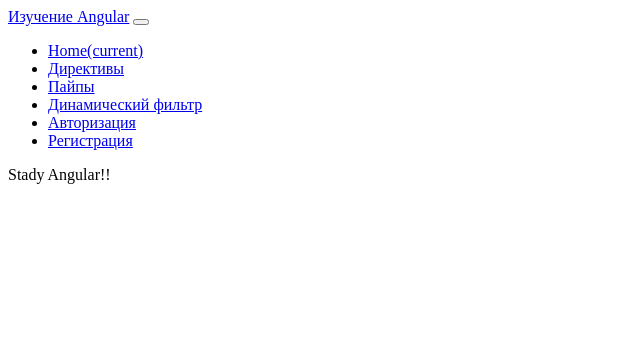
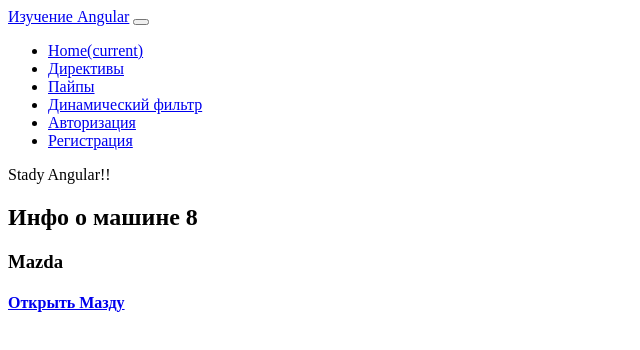
Before and after one commit to andreiHi/study_angular, an Angular app: page /cars/8/Mazda in a window 1280 px wide. Before the commit this address led to /. Shown: the top 350 px of the page, without its empty margins (0-640 px from the left). Built offline with nearby package versions, Linux system fonts and the light colour scheme.

Commit message:
Параметры адресной строки. Часть 1

```diff
--- a/src/app/app-routing.module.ts
+++ b/src/app/app-routing.module.ts
@@ -6,10 +6,12 @@ import {DynamicComponent} from './filter/dynamic.component';
 import {CarsComponent} from './cars/cars.component';
 import {FormComponent} from './form/form.component';
 import {RegisterComponent} from './register/register.component';
+import {CarPageComponent} from './car-page/car-page.component';
 
 
 const routes: Routes = [
   {path: '', component: CarsComponent},
+  {path: 'cars/:id/:name', component: CarPageComponent},
   {path: 'directive', component: DirComponent},
   {path: 'pipes', component: ForPipesComponent},
   {path: 'dynamic', component: DynamicComponent},
--- a/src/app/app.module.ts
+++ b/src/app/app.module.ts
@@ -20,6 +20,7 @@ import { RegisterComponent } from './register/register.component';
 import {HTTP_INTERCEPTORS, HttpClientModule} from '@angular/common/http';
 import {AppInterceptor} from './http/app-interceptor';
 import {ConsoleService} from 'app/console.service';
+import { CarPageComponent } from './car-page/car-page.component';
 
 /**
  * Можно вынести в отдельную функцию
@@ -45,7 +46,8 @@ const INTERCEPTOR_PROVIDER: Provider = {
         DynamicComponent,
         CarFilterPipe,
         FormComponent,
-        RegisterComponent
+        RegisterComponent,
+        CarPageComponent
     ],
     imports: [
         BrowserModule,
--- /dev/null
+++ b/src/app/car-page/car-page.component.html
@@ -0,0 +1,4 @@
+<h2>Инфо о машине {{ id }}</h2>
+<h3>{{ name }}</h3>
+
+<h4><a [routerLink]="['/cars', 8, 'Mazda']">Открыть Мазду</a> </h4>
--- /dev/null
+++ b/src/app/car-page/car-page.component.ts
@@ -0,0 +1,28 @@
+import { Component, OnInit } from '@angular/core';
+import {ActivatedRoute, Params} from '@angular/router';
+
+@Component({
+  selector: 'app-car-page',
+  templateUrl: './car-page.component.html',
+  styleUrls: ['./car-page.component.scss']
+})
+export class CarPageComponent implements OnInit {
+  id: number;
+  name: string;
+  constructor(private rout: ActivatedRoute) { }
+
+  /**
+   * snapshot не отслеживает динамически изменяемый роут
+   *  this.rout.params.subscribe( позволяет подписаться на изменения
+   */
+  ngOnInit() {
+    // this.id = +this.rout.snapshot.params['id'];
+    // this.name = this.rout.snapshot.params['name'];
+
+    this.rout.params.subscribe((param: {id: number, name: string}) => {
+      this.id = param.id;
+      this.name = param.name;
+    });
+  }
+
+}
--- a/src/app/car/car.component.html
+++ b/src/app/car/car.component.html
@@ -1,5 +1,6 @@
 <div [ngClass]="getClass()">
-    <h4 [ngStyle]="{marginBottom: '20px'}">{{ carItem.name }}
+    <h4 [ngStyle]="{marginBottom: '20px'}">
+        <a [routerLink]="['/cars', carItem.id, carItem.name]">{{ carItem.name }}</a>
         <span
                 class="badge badge-pill badge-secondary" [ngStyle]="{background: carItem.color}" >
             ID: {{carItem.id}}
--- a/webpack/webpack.dev.js
+++ b/webpack/webpack.dev.js
@@ -20,7 +20,7 @@ module.exports = (options) => webpackMerge(commonConfig({ env: ENV }), {
         contentBase: './target/classes/static/',
         proxy: [{
             context: [
-               '/cars'
+               // '/cars'
             ],
             target: `http://127.0.0.1:3000`,
             secure: false
```
Also changed, not shown: src/app/car-page/car-page.component.scss (added).
